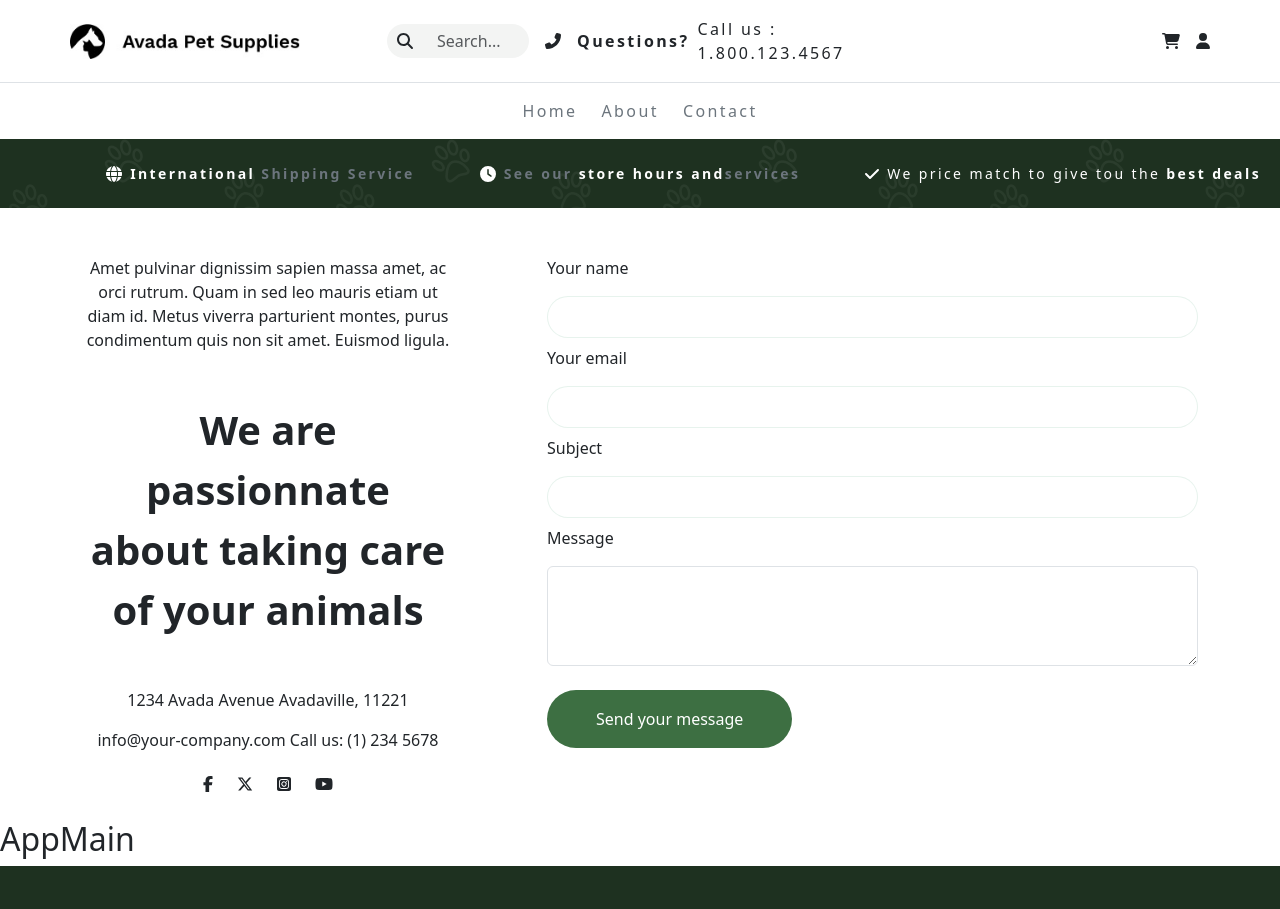
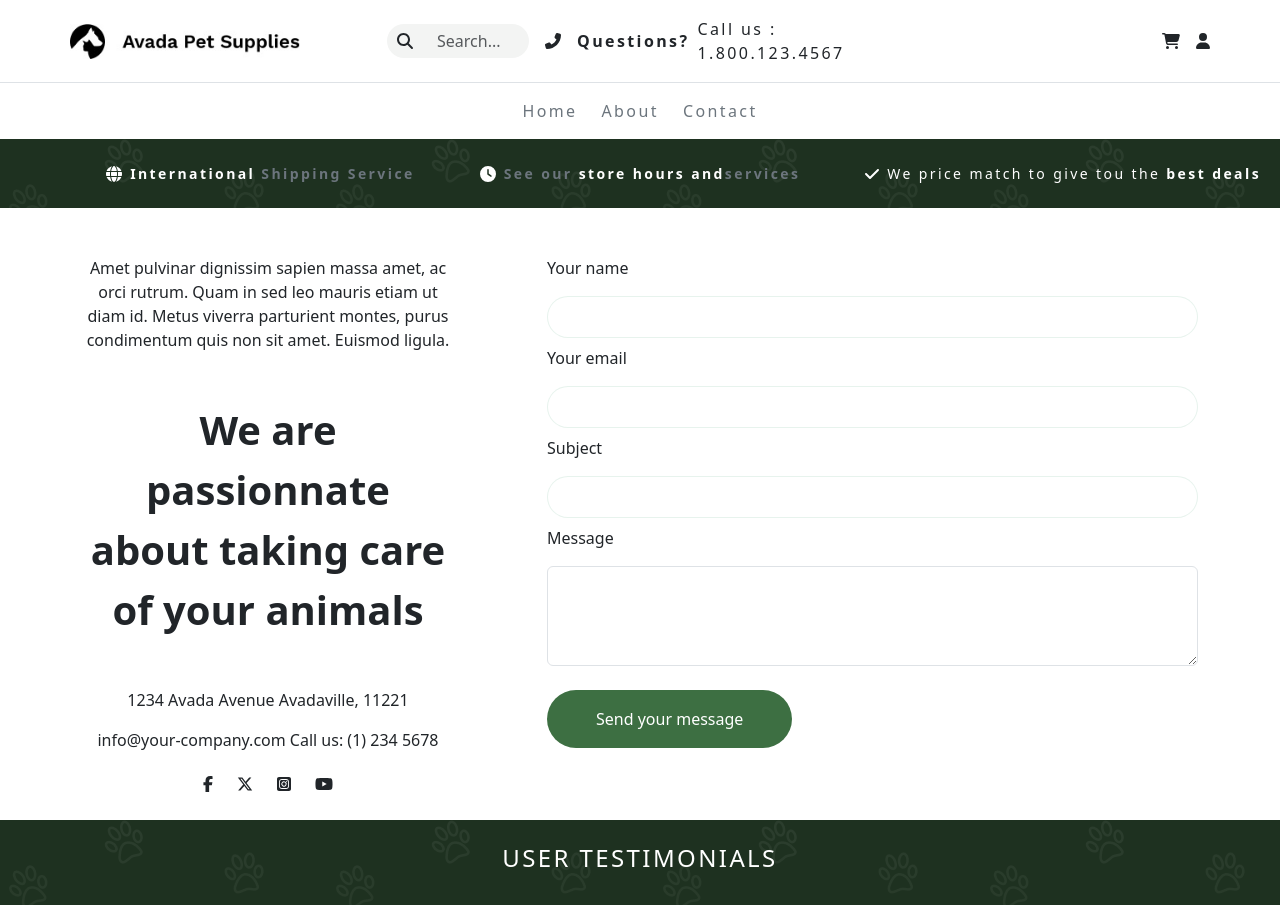
Before and after one commit to gianluigi7/proj-html-vuejs, a Vue app: page /contact in a window 1280 px wide. Shown: the top 909 px of the page. Built offline with nearby package versions, Linux system fonts and the light colour scheme.

Commit message:
[UPD] Add section

```diff
--- a/src/pages/AppContact.vue
+++ b/src/pages/AppContact.vue
@@ -10,7 +10,9 @@ export default{
         <div class="container-fluid">
         </div>
     </section>
-    <div class="container text-center">
+
+    <section>
+        <div class="container text-center">
   <div class="d-flex justify-content-between">
     <div class="col-4">
         <div class="mt-5">
@@ -79,6 +81,25 @@ export default{
     </div>
   </div>
 </div>
+    </section>
+    <section>
+
+        <!-- BANNER CON SFONDO PERSONALIZZATO VERDE E 3 COL DI TESTO -->
+  <div id="banner-header" class="container-fluid py-4">
+    <div class="container">
+        <div class="row">
+            <div class="col-12">
+                <h4 class="text-center">
+                    User Testimonials
+                </h4>
+
+            </div>
+        </div>
+    </div>
+  </div>
+
+    </section>
+
 
 
 
@@ -125,4 +146,17 @@ export default{
 .button-color:hover{
   background-color: #2B4F2F;
 }
+
+#banner-header {
+    /* uso bacground color in common.scss bg-main */
+    background-color: #1E3120;
+    background-image: url('../img/bg-transparent-3.png');
+    letter-spacing: .15em;
+  }
+
+  .col-12 h4{
+    text-transform: uppercase;
+    color: white;
+
+  }
 </style>
```
